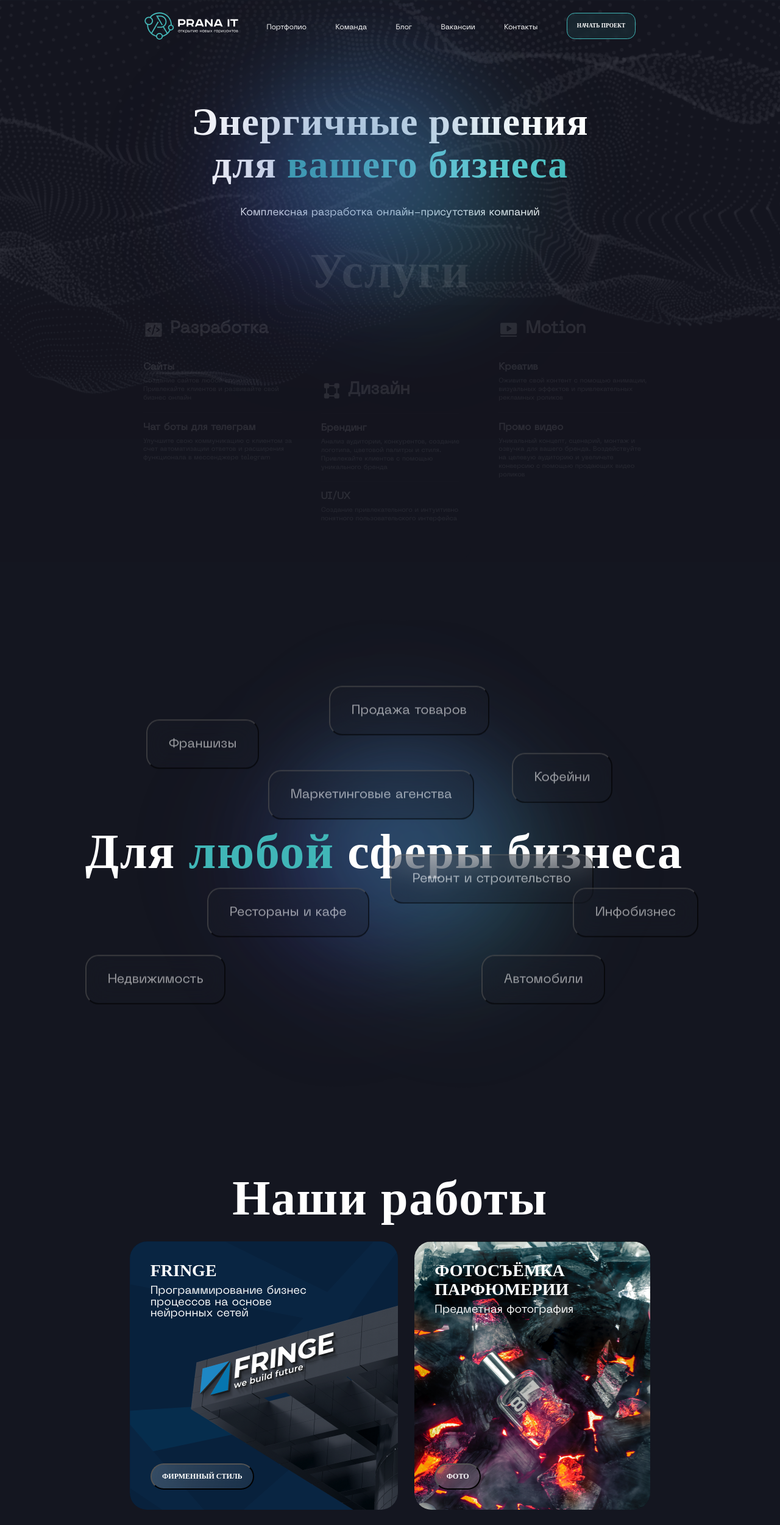
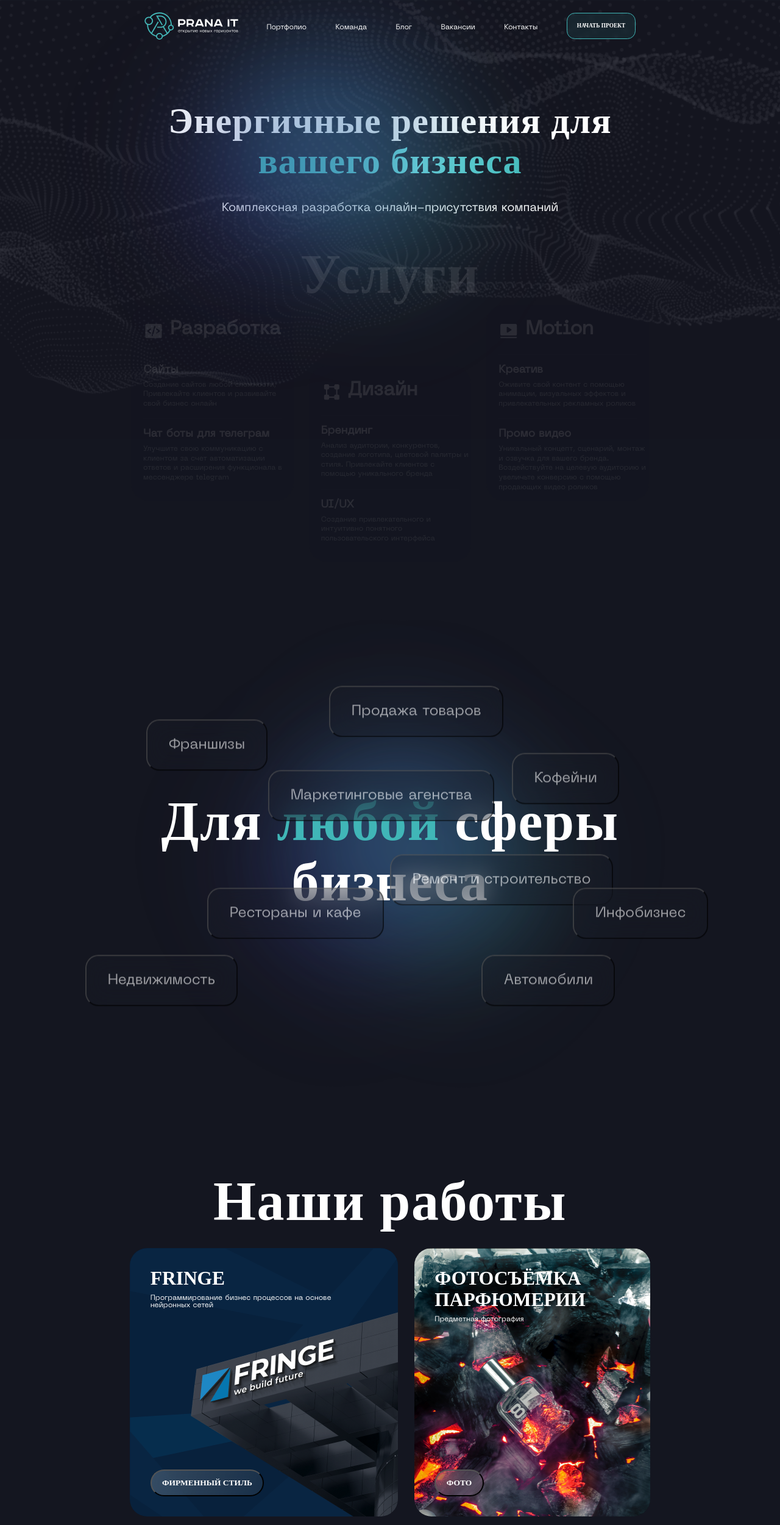
Before and after one commit to yomayo666/PRANA-IT, a React (Create React App) app: page / in a window 1280 px wide. Shown: the top 2500 px of the page at 61% size. Built offline with nearby package versions, Linux system fonts and the light colour scheme; a web font is replaced by a local one.

Commit message:
add adaptiv size from text

```diff
--- a/src/App.css
+++ b/src/App.css
@@ -17,7 +17,40 @@
     animation: App-logo-spin infinite 20s linear;
   }
 }
+.eleps-conain{
+  position: relative;
+  transform: translateX(-50%);
+  width: 33.854%;
+  height: 33.854%;
+   transform: rotate(45.313deg);
+  flex-shrink: 0;
+  z-index: 0 ;
+}
+.eleps-conain1{
+  position: absolute;
+  width: 407.637px;
+  height: 311.883px;
+  transform: rotate(-15.697deg);
+  flex-shrink: 0;
+  border-radius: 407.637px;
+  opacity: 0.3;
+  background: #40B6B7;
+  mix-blend-mode: screen;
+  filter: blur(82.61548614501953px);
+}
+.eleps-conain2{
+  position: absolute;
+  width: 311.883px;
+height: 407.637px;
+transform: rotate(15.303deg);
+flex-shrink: 0;
+border-radius: 407.637px;
+opacity: 0.3;
+background: #33229A;
+mix-blend-mode: screen;
+filter: blur(82.61548614501953px);
 
+}
 .App-header {
   background-color: #282c34;
   min-height: 100vh;
--- a/src/components/mainPage/Buisnes.js
+++ b/src/components/mainPage/Buisnes.js
@@ -144,8 +144,8 @@ function Buisnes() {
     <article className="for-buisnes" ref={containerRef}>
       <h2 className='for-buisness-h2'>Для <span>любой</span> сферы бизнеса</h2>
       <div className='eleps'>
-          <div className='eleps1'></div>
-          <div className='eleps2'></div>
+          <div className='eleps1 eleps-conain1'></div>
+          <div className='eleps2 eleps-conain2' ></div>
         </div>
       <button
         className={`selling-goods`}
--- a/src/components/mainPage/Header.js
+++ b/src/components/mainPage/Header.js
@@ -9,9 +9,9 @@ function Header() {
             <h1>Энергичные решения для<span> вашего бизнеса</span></h1>
             <p className='info-header'>Комплексная разработка онлайн-присутствия компаний</p>
         </div>
-        <div className='eleps3'>
-          <div className='eleps4'></div>
-          <div className='eleps5'></div>
+        <div className='eleps3 eleps-conain'>
+          <div className='eleps4 eleps-conain1'></div>
+          <div className='eleps5 eleps-conain2'></div>
         </div>
       </header>
     );
--- a/src/components/mainPage/СalculateЕheСost.js
+++ b/src/components/mainPage/СalculateЕheСost.js
@@ -2,7 +2,7 @@ import '../../css/mainPage/header/СalculateЕheСost.css';
 import code from "../../assets/mainPage/BlueSvg/codeBlue.svg";
 import box from "../../assets/mainPage/BlueSvg/rombBlue.svg";
 import video from "../../assets/mainPage/BlueSvg/videoBlue.svg";
-import mark from "../../assets/mainPage/Mask group.svg";
+import mark from "../../assets/mainPage/Mask group-white.svg";
 function СalculateЕheСost(){
     return(
         <article className="price-container">
--- a/src/css/mainPage/header/Buisnes.css
+++ b/src/css/mainPage/header/Buisnes.css
@@ -24,7 +24,7 @@ background: rgba(28, 30, 42, 0.50);
 backdrop-filter: blur(19.666664123535156px);
 color: var(--ffffff, #FFF);
 font-family: Neue Machina;
-font-size: 21.333px;
+font-size: 1.49981rem;
 font-style: normal;
 font-weight: 500;
 line-height: 100%;
@@ -81,7 +81,7 @@ opacity: 0.6;
   color: var(--ffffff, #FFF);
 text-align: center;
 font-family: RF Dewi Expanded;
-font-size: 80px;
+font-size: 5.62438rem;
 font-style: normal;
 font-weight: 700;
 line-height: 110%; /* 88px */
@@ -90,7 +90,7 @@ letter-spacing: 1.6px;
 .for-buisness-h2 span{
   color: var(--40-b-6-b-7, #40B6B7);
   font-family: RF Dewi Expanded;
-  font-size: 80px;
+  font-size: 5.62438rem;
   font-style: normal;
   font-weight: 700;
   line-height: 110%;
@@ -108,27 +108,3 @@ letter-spacing: 1.6px;
   flex-shrink: 0;
   z-index: -1;
 }
-.eleps1{
-  position: absolute;
-  width: 407.637px;
-  height: 311.883px;
-  transform: rotate(-15.697deg);
-  flex-shrink: 0;
-  border-radius: 407.637px;
-  opacity: 0.3;
-  background: #40B6B7;
-  mix-blend-mode: screen;
-  filter: blur(82.61548614501953px);
-}
-.eleps2{
-  position: absolute;
-  width: 311.883px;
-height: 407.637px;
-transform: rotate(15.303deg);
-flex-shrink: 0;
-border-radius: 407.637px;
-opacity: 0.3;
-background: #33229A;
-mix-blend-mode: screen;
-filter: blur(82.61548614501953px);
-}
--- a/src/css/mainPage/header/Header.css
+++ b/src/css/mainPage/header/Header.css
@@ -11,7 +11,7 @@ h1{
     color: var(--ffffff, #FFF);
 text-align: center;
 font-family: RF Dewi Expanded;
-font-size: 4rem;
+font-size: 3.74956rem;
 font-style: normal;
 font-weight: 700;
 line-height: 110%; /* 58.667px */
@@ -24,7 +24,7 @@ background-clip: text;
 -webkit-background-clip: text;
 -webkit-text-fill-color: transparent;
 font-family: RF Dewi Expanded;
-font-size: 4rem;
+font-size: 3.74956rem;
 font-style: normal;
 font-weight: 700;
 line-height: 110%;
@@ -42,7 +42,7 @@ z-index: 1;
     color: var(--ffffff, #FFF);
     text-align: center;
     font-family: Neue Machina;
-    font-size: 17.333px;
+    font-size: 1.21863rem;
     font-style: normal;
     /* Удалите или измените следующее свойство opacity */
     opacity: 1; /* Удалите или измените это свойство */
@@ -52,34 +52,4 @@ z-index: 1;
     top: -35%;
     position: relative;
     left: 30%;
-    transform: translateX(-50%);
-    width: 433.333px;
-    height: 433.333px;
-     transform: rotate(45.313deg);
-    flex-shrink: 0;
-    z-index: 0 ;
   }
-  .eleps4{
-    position: absolute;
-    width: 407.637px;
-    height: 311.883px;
-    transform: rotate(-15.697deg);
-    flex-shrink: 0;
-    border-radius: 407.637px;
-    opacity: 0.3;
-    background: #40B6B7;
-    mix-blend-mode: screen;
-    filter: blur(82.61548614501953px);
-  }
-  .eleps5{
-    position: absolute;
-    width: 311.883px;
-  height: 407.637px;
-  transform: rotate(15.303deg);
-  flex-shrink: 0;
-  border-radius: 407.637px;
-  opacity: 0.3;
-  background: #33229A;
-  mix-blend-mode: screen;
-  filter: blur(82.61548614501953px);
-  }
--- a/src/css/mainPage/header/Main.css
+++ b/src/css/mainPage/header/Main.css
@@ -2,7 +2,6 @@
 
 
 .main-container {
-    background: #141620;
     display: flex;
     justify-content: center;
     position: fixed; /* Начальное состояние: абсолютное позиционирование */
@@ -73,7 +72,7 @@
     padding-left: 10px;
     color: var(--ffffff, #FFF);
 font-family: Neue Machina;
-font-size: 28px;
+font-size: 1.9685rem;
 font-style: normal;
 font-weight: 700;
 line-height: 100%; /* 28px */
@@ -81,7 +80,7 @@ line-height: 100%; /* 28px */
 .main-container * h4{
     color: var(--ffffff, #FFF);
     font-family: Neue Machina;
-    font-size: 16px;
+    font-size: 1.12488rem;
     font-style: normal;
     font-weight: 700;
     line-height: 100%; /* 16px */
@@ -89,7 +88,7 @@ line-height: 100%; /* 28px */
 .main-container * p{
     color: var(--ffffff, #FFF);
 font-family: Neue Machina;
-font-size: 10.667px;
+font-size: 0.74994rem;
 font-style: normal;
 font-weight: 300;
 line-height: 130%; /* 13.867px */
@@ -116,7 +115,7 @@ opacity: 0.8;
     color: var(--ffffff, #FFF);
     text-align: center;
     font-family: RF Dewi Expanded;
-    font-size: 80px;
+    font-size: 5.62438rem;
     font-style: normal;
     font-weight: 700;
     line-height: 110%;
--- a/src/css/mainPage/header/UsWorks.css
+++ b/src/css/mainPage/header/UsWorks.css
@@ -22,7 +22,7 @@
     color: var(--ffffff, #FFF);
     text-align: center;
     font-family: RF Dewi Expanded;
-    font-size: 80px;
+    font-size: 5.62438rem;
     font-style: normal;
     font-weight: 700;
     line-height: 110%; /* 88px */
@@ -53,7 +53,7 @@
 .us-works * h3{
     color: #FFF;
 font-family: RF Dewi Expanded;
-font-size: 28px;
+font-size: 1.9685rem;
 font-style: normal;
 font-weight: 700;
 line-height: 110%; /* 30.8px */
@@ -63,7 +63,7 @@ text-transform: uppercase;
     width: 303.333px;
     color: #FFF;
 font-family: Neue Machina;
-font-size: 18.667px;
+font-size: 0.74994rem;
 font-style: normal;
 font-weight: 300;
 line-height: 100%;
@@ -81,7 +81,7 @@ background: linear-gradient(107deg, rgba(255, 255, 255, 0.20) -13.6%, rgba(255,
 backdrop-filter: blur(14.666667938232422px);
 color: #FFF;
 font-family: RF Dewi Expanded;
-font-size: 12px;
+font-size: 0.84363rem;
 font-style: normal;
 font-weight: 600;
 line-height: 80%; /* 9.6px */
@@ -150,8 +150,8 @@ backdrop-filter: blur(19.666667938232422px);
     width: 386.667px;
     height: 440px;
     border-radius: 28px;
-background: #E5271F;
-backdrop-filter: blur(19.666667938232422px);
+    background: #E5271F;
+    backdrop-filter: blur(19.666667938232422px);
     background-image: url("../../../assets/mainPage/Studio Session-004-4.png");
 }
 
@@ -166,13 +166,15 @@ backdrop-filter: blur(19.666667938232422px);
   }
 
   .cont:hover p{
-    margin-left: -5%;
+    transition: transform 0.5s ease;
+
     transform: scale(0.87); /* Уменьшаем текст на 15% (1 / 1.15) */
 
   }
   .cont:hover h3{
-
-    margin-left: -7%;
-    transform: scale(0.87); /* Уменьшаем текст на 15% (1 / 1.15) */
+    transition: transform 0.5s ease;
+    margin-left: -1.7%;
+    transform: scale(0.87);
+ /* Уменьшаем текст на 15% (1 / 1.15) */
 
   }
--- a/src/css/mainPage/header/СalculateЕheСost.css
+++ b/src/css/mainPage/header/СalculateЕheСost.css
@@ -16,7 +16,7 @@
     width: 600px;
     color: var(--ffffff, #FFF);
     font-family: RF Dewi Expanded;
-    font-size: 34.667px;
+    font-size: 2.43719rem;
     font-style: normal;
     font-weight: 700;
     line-height: 100%; /* 34.667px */
@@ -27,7 +27,7 @@
     width: 413.333px;
     color: var(--ffffff, #FFF);
     font-family: Neue Machina;
-    font-size: 13.333px;
+    font-size: 0.84363rem;
     font-style: normal;
     font-weight: 300;
     line-height: 130%; /* 17.333px */
@@ -41,14 +41,16 @@
 
 }
 .us-price img{
-    width: 33.333px;
-    height: 33.333px;
+  vertical-align: top;
+    width: 2.3435rem;
+    height: 2.3435rem;
 }
 .us-price h4{
+  display: inline;
     padding-left: 5px;
     color: var(--ffffff, #FFF);
     font-family: Neue Machina;
-    font-size: 28px;
+    font-size: 1.9685rem;
     font-style: normal;
     font-weight: 700;
     line-height: 100%; /* 28px */
@@ -57,7 +59,7 @@
     width: 450px;
     color: var(--ffffff, #FFF);
     font-family: Neue Machina;
-    font-size: 12px;
+    font-size: 0.84363rem;
     font-style: normal;
     font-weight: 300;
     line-height: 130%; /* 15.6px */
@@ -65,7 +67,7 @@
 }
 
 .development-price-div p{
-    padding-left: 80px;
+    padding-left: 75px;
 }
 .parent-container-checkbox{
     position: absolute;
@@ -121,7 +123,7 @@
     padding-left: 140px;
   }
   .check-price-container{
-    margin-top: 20px;
+    margin-top: 40px;
     display: flex;
     justify-content: space-between;
     height: 128px;
@@ -200,7 +202,7 @@ opacity: 0.6;
     background: var(--40-b-6-b-7, #40B6B7);
     color: var(--ffffff, #FFF);
 font-family: RoadRadio;
-font-size: 16px;
+font-size: 1.12488rem;
 font-style: normal;
 font-weight: 700;
 line-height: 130%; /* 20.8px */
```
Also changed, not shown: src/css/mainPage/header/Blog.css (+9 -7 lines).
